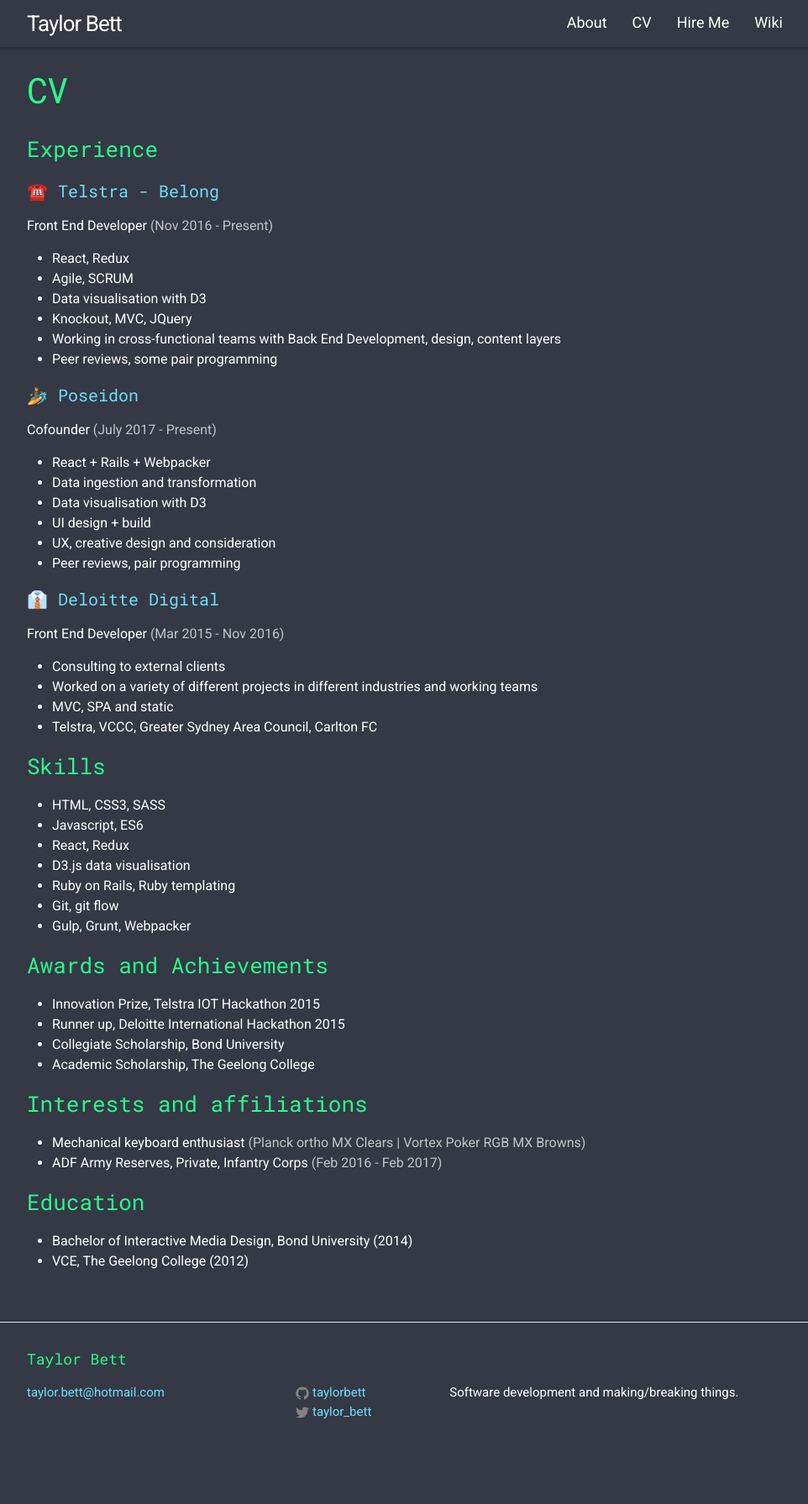
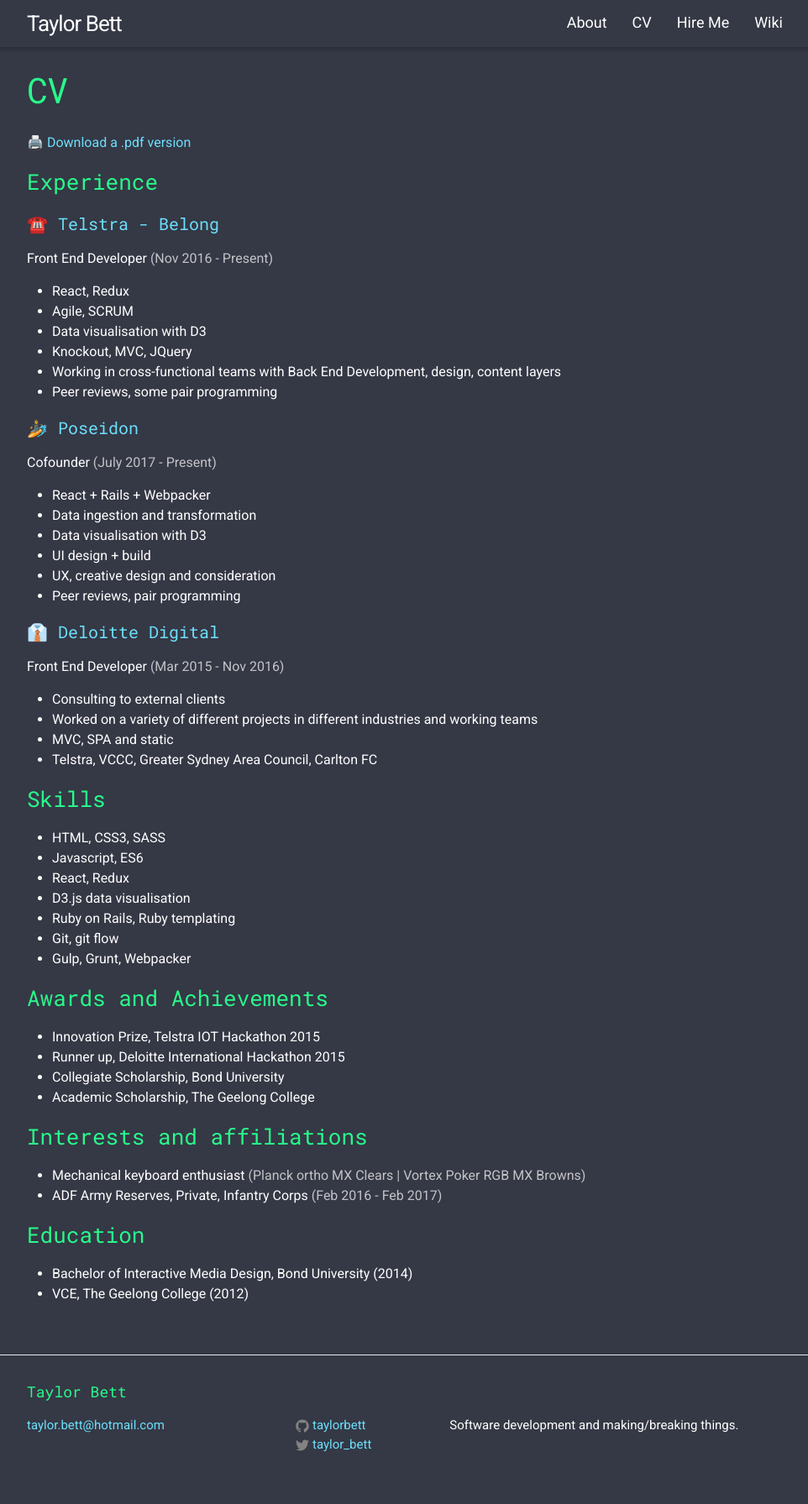
Before and after one commit to TaylorBett/taylorbett.github.io, a Jekyll site: the page built from cv.md, in a window 1280 px wide. Shown: the whole page at 84% size, without its empty margins (158-1120 px from the left). Built offline with Jekyll 4.4.1, drawn with Linux system fonts in a browser that asks for light colours; emoji names are drawn with the system emoji font; before the commit the page ends 1752 px from its top, so only the background shows below that.

Commit message:
Add a downloadable pdf and link in cv page

```diff
--- a/cv.md
+++ b/cv.md
@@ -4,6 +4,8 @@ nav_item: CV
 title: CV
 permalink: /cv/
 ---
+
+:printer: [Download a .pdf version]({{ site.url }}/assets/pdf/taylor_bett_cv.pdf)
 
 ### Experience
 
```
Also changed, not shown: 1 other file.
